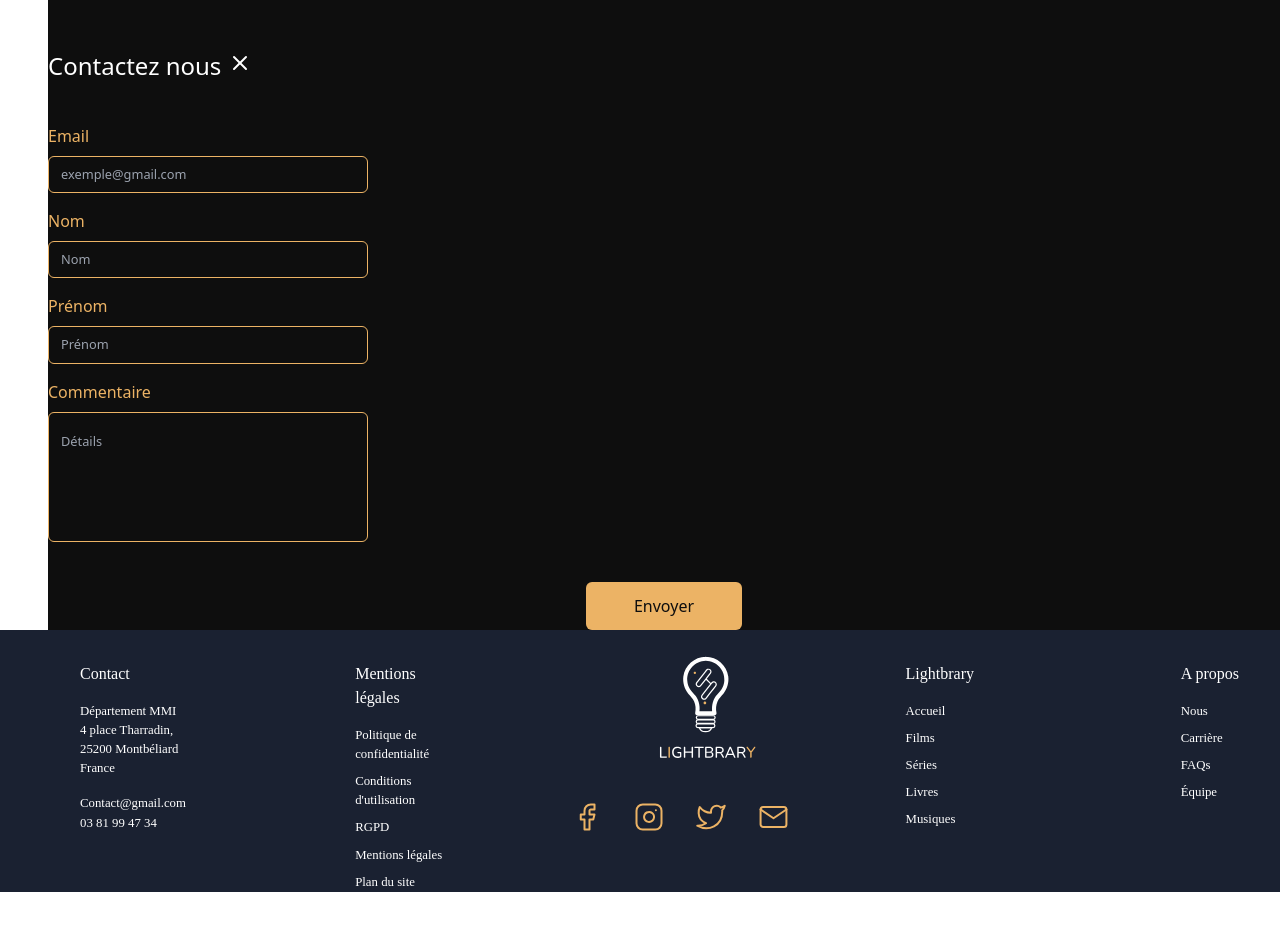
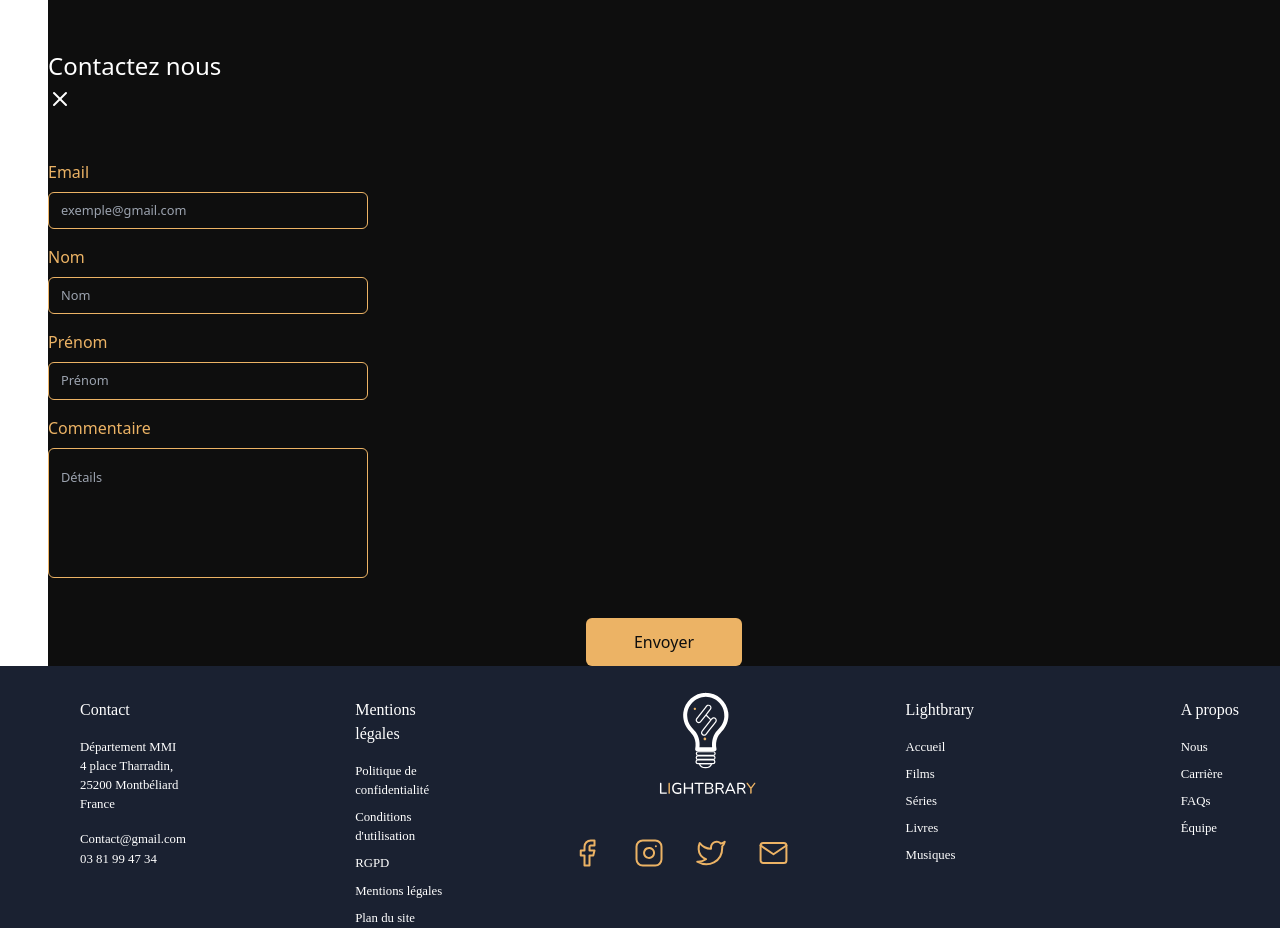
Before and after one commit to GitAlexisBERNARD/Lightbrary, a Vue app: page /contact in a window 1280 px wide. Before the commit the page ends 912 px from the top, so only its background shows below. Built offline with nearby package versions, Linux system fonts and the light colour scheme.

Commit message:
delete exemple Header

```diff
--- a/src/App.vue
+++ b/src/App.vue
@@ -1,13 +1,10 @@
 <script setup lang="ts">
 import { RouterLink, RouterView } from 'vue-router'
 import { Suspense } from 'vue'
-import HeaderPage from '@/components/HeaderPage.vue'
 import FooterPage from '@/components/FooterPage.vue'
 </script>
 
 <template>
-  <!--<HeaderPage />-->
-  <!--<RouterLink to="/about">About</RouterLink>-->
   <main>
     <!-- Suspense sera utile pour charger les données (await) -->
     <Suspense>
--- a/src/components/HeaderPage.vue
+++ /dev/null
@@ -1,3 +0,0 @@
-<template>
-    <h1>Header</h1>
-</template>
--- a/src/pages/contact/index.vue
+++ b/src/pages/contact/index.vue
@@ -8,10 +8,12 @@ const contactIsOpen = ref(false)
   <div class="ml-12 z-10 bg-Primary1(Black)">
     <div class="text-Primary2(White) pt-12 pb-10 text-lg">
       Contactez nous
-      <button @click="contactIsOpen = false">
-        <IconX />
-      </button>
-      <!--faire en sorte que la page contact se ferme quand on clique sur la croix-->
+      <section>
+        <button @click="contactIsOpen = false">
+            <IconX />
+        </button>
+        <!--faire en sorte que la page contact se ferme quand on clique sur la croix-->
+      </section>
     </div>
     <div class="text-Secondary1(Gold)">Email</div>
     <div class="mt-2">
```
